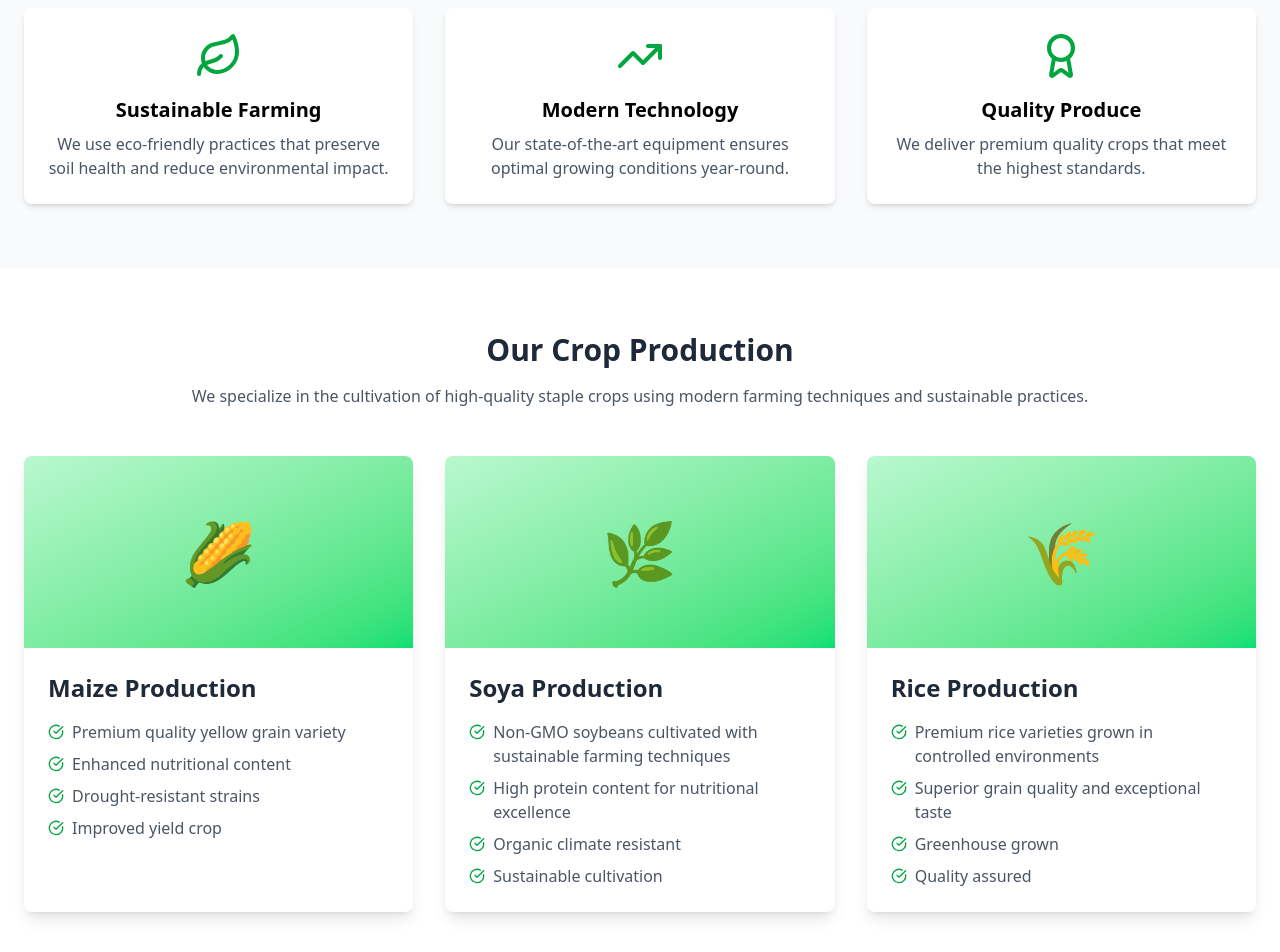
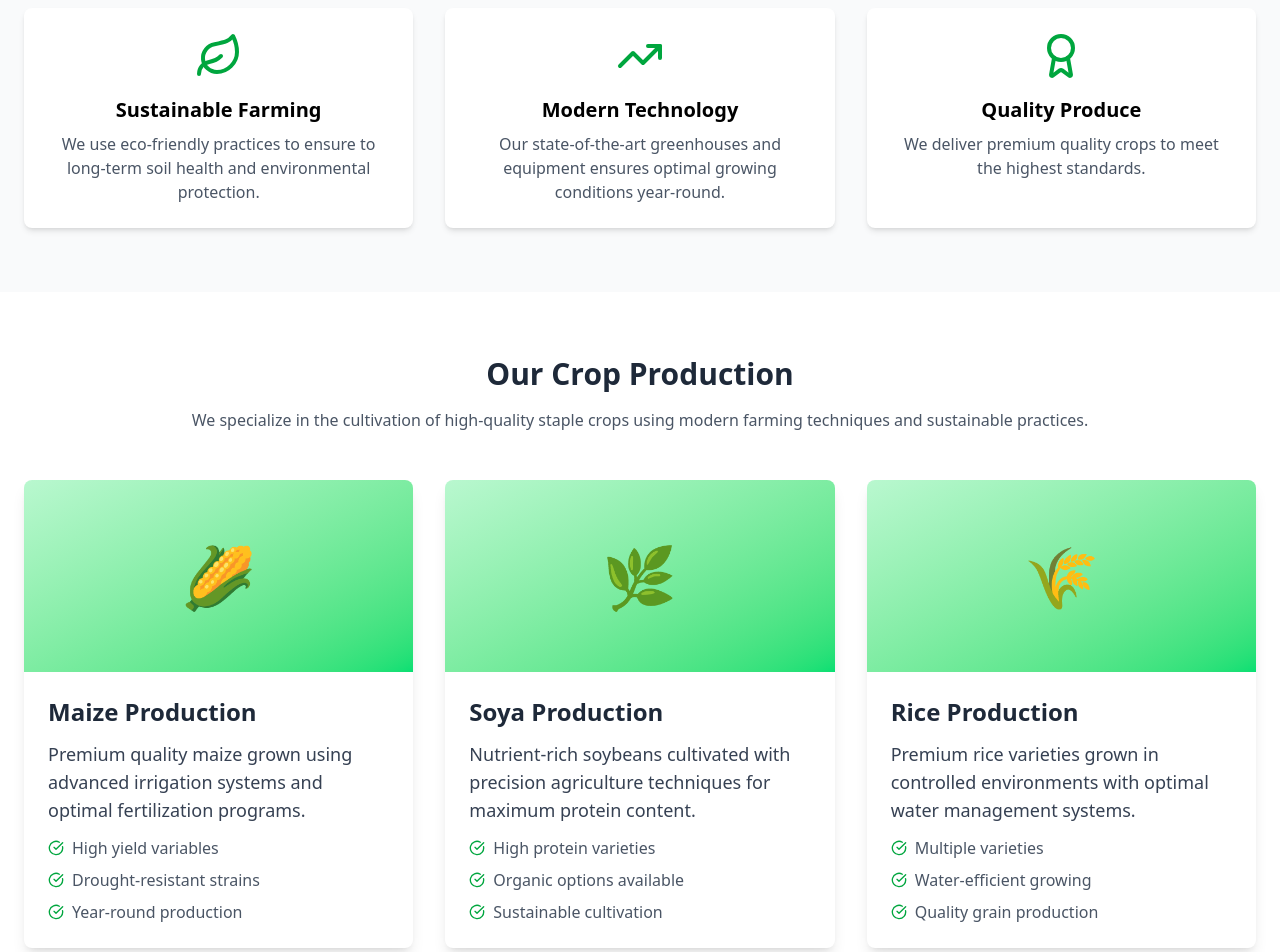
Before and after one commit to Stephanie-ib/fullviner-millers, a React (Vite) app: page / in a window 1280 px wide. Shown: the part 620-1572 px from the top of the page. Built offline with nearby package versions, Linux system fonts and the light colour scheme.

Commit message:
add modal box for crop picuters

```diff
--- a/src/components/AboutSection.tsx
+++ b/src/components/AboutSection.tsx
@@ -5,17 +5,17 @@ const AboutSection: React.FC = () => {
     {
       icon: <Leaf className="h-12 w-12 text-green-600" />,
       title: "Sustainable Farming",
-      description: "We use eco-friendly practices that preserve soil health and reduce environmental impact."
+      description: "We use eco-friendly practices to ensure to long-term soil health and environmental protection."
     },
     {
       icon: <TrendingUp className="h-12 w-12 text-green-600" />,
       title: "Modern Technology",
-      description: "Our state-of-the-art equipment ensures optimal growing conditions year-round."
+      description: "Our state-of-the-art greenhouses and equipment ensures optimal growing conditions year-round."
     },
     {
       icon: <Award className="h-12 w-12 text-green-600" />,
       title: "Quality Produce",
-      description: "We deliver premium quality crops that meet the highest standards."
+      description: "We deliver premium quality crops to meet the highest standards."
     }
   ];
 
--- a/src/components/CropProduction.tsx
+++ b/src/components/CropProduction.tsx
@@ -5,31 +5,31 @@ const CropProduction: React.FC = () => {
     {
       name: "Maize Production",
       image: "🌽",
+      headline: "Premium quality maize grown using advanced irrigation systems and optimal fertilization programs.",
       features: [
-        "Premium quality yellow grain variety",
-        "Enhanced nutritional content",
+        "High yield variables",
         "Drought-resistant strains",
-        "Improved yield crop"
+        "Year-round production"
       ]
     },
     {
       name: "Soya Production",
       image: "🌿",
+      headline: "Nutrient-rich soybeans cultivated with precision agriculture techniques for maximum protein content.",
       features: [
-        "Non-GMO soybeans cultivated with sustainable farming techniques",
-        "High protein content for nutritional excellence",
-        "Organic climate resistant",
+        "High protein varieties",
+        "Organic options available",
         "Sustainable cultivation"
       ]
     },
     {
       name: "Rice Production",
       image: "🌾",
+      headline: "Premium rice varieties grown in controlled environments with optimal water management systems.",
       features: [
-        "Premium rice varieties grown in controlled environments",
-        "Superior grain quality and exceptional taste",
-        "Greenhouse grown",
-        "Quality assured"
+        "Multiple varieties",
+        "Water-efficient growing",
+        "Quality grain production"
       ]
     }
   ];
@@ -52,7 +52,8 @@ const CropProduction: React.FC = () => {
                 {crop.image}
               </div>
               <div className="p-6">
-                <h3 className="text-2xl font-bold mb-4 text-gray-800">{crop.name}</h3>
+                <h3 className="text-2xl font-bold mb-3 text-gray-800">{crop.name}</h3>
+                <h4 className="text-lg mb-3 text-gray-700">{crop.headline}</h4>
                 <ul className="space-y-2">
                   {crop.features.map((feature, idx) => (
                     <li key={idx} className="text-gray-600 flex items-start">
--- a/src/components/Greenhouse.tsx
+++ b/src/components/Greenhouse.tsx
@@ -8,11 +8,24 @@ const GreenhouseOperations: React.FC = () => {
     },
     {
       title: "Hydroponic Systems",
-      description: "Soil-free growing for maximum nutrient efficiency"
+      description: "Soil-less growing for maximum nutrient efficiency"
     },
     {
       title: "LED Growing Lights",
       description: "Energy-efficient lighting for optimal plant growth"
+    }
+  ];
+
+  const vegetables = [
+    {
+      title: "Bell Peppers",
+      image: "🌶️",
+      description: "Colorful, crisp bell peppers grown year-round"
+    },
+    {
+      title: "Cabbage",
+      image: "🥬",
+      description: "Fresh, leafy cabbage with optimal nutrition"
     }
   ];
 
@@ -44,16 +57,17 @@ const GreenhouseOperations: React.FC = () => {
           </div>
 
           <div className="grid grid-cols-2 gap-4">
-            <div className="bg-green-100 rounded-lg p-6 text-center hover:bg-green-200 transition-colors">
-              <div className="text-4xl mb-2">🌶️</div>
-              <h4 className="font-semibold">Bell Peppers</h4>
-              <p className="text-sm text-gray-600">Climate controlled year round</p>
+            {vegetables.map((vegetable, index) => (
+            <div key={index}
+            className="bg-white w-72 p-5 text-center rounded-xl shadow-md transition-transform duration-300 hover:scale-105 hover:shadow-xl"
+            >
+              <div className="w-full mb-3 rounded-lg bg-green-200 p-7 text-3xl hover:bg-green-300 transition-colors">
+                {vegetable.image}
+              </div>
+              <h4 className="font-semibold mb-2">{vegetable.title}</h4>
+              <p className="text-sm text-gray-600">{vegetable.description}</p>
             </div>
-            <div className="bg-green-100 rounded-lg p-6 text-center hover:bg-green-200 transition-colors">
-              <div className="text-4xl mb-2">🥬</div>
-              <h4 className="font-semibold">Cabbage</h4>
-              <p className="text-sm text-gray-600">Fresh, crisp quality nutrition</p>
-            </div>
+            ))}
           </div>
         </div>
       </div>
```
